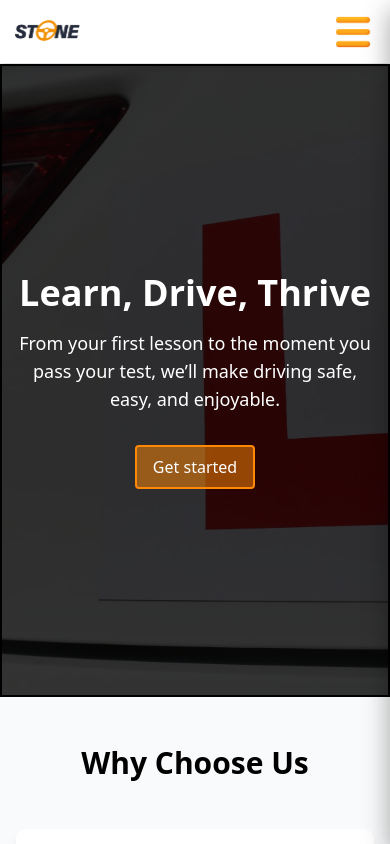
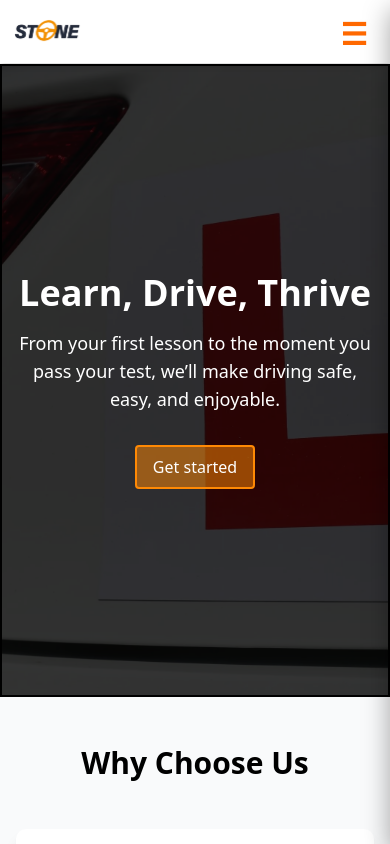
Before and after one commit to Salik689/stone-driving, a Next.js app: page / in a window 390 px wide. Shown: the top 844 px of the page. Built offline with nearby package versions, Linux system fonts and the light colour scheme.

Commit message:
menu btn

```diff
--- a/app/components/Navbar.css
+++ b/app/components/Navbar.css
@@ -77,11 +77,10 @@ header {
         display: block;
         position: absolute;
         right: 12px;
+         top: 10px;
     }
 
-    .menu-closeBtn {
-        top: 10px;
-    }
+
 
     .mobile-nav.open-menu {
         transform: translateX(0);
--- a/app/components/Navbar.js
+++ b/app/components/Navbar.js
@@ -25,12 +25,20 @@ const Navbar = () => {
             <li><a href="#">Contact</a></li>
           </ul>
         </nav>
-        <button className=" menuBtns menu-openBtn" onClick={toggleMenu} >
-         <Image src="/image/ui/menu.png" alt="menu" width={50} height={50} />
+        <button className=" menuBtns menu-openBtn inline-flex items-center justify-center
+            text-orange-500 text-3xl font-bold
+            w-12 h-12 rounded-lg cursor-pointer select-none
+            hover:bg-orange-500/10 hover:text-orange-600
+            transition-all duration-200 " onClick={toggleMenu} >
+          ☰
         </button>
         <nav ref={menuRef} className={` mobile-nav ${menu ? 'open-menu' : 'close-menu'}`}>
-          <button className=" menuBtns menu-closeBtn" onClick={toggleMenu} >
-            <Image src="/image/ui/close.png" alt="menu" width={50} height={50} />
+          <button className=" menuBtns menu-closeBtn inline-flex items-center justify-center
+            text-orange-500 text-3xl font-bold
+            w-12 h-12 rounded-lg cursor-pointer select-none
+            hover:bg-orange-500/10 hover:text-orange-600
+            transition-all duration-200 " onClick={toggleMenu} >
+            ✕
           </button>
           <ul>
             <li><a href="/">Home</a></li>
--- a/app/globals.css
+++ b/app/globals.css
@@ -1,8 +1,11 @@
 @import "tailwindcss";
 
+html,
 body {
   margin: 0;
-
+  padding: 0;
+  max-width: 100vw;
+  overflow-x: hidden;
 }
 
 * {
```
Lines whose indentation alone changed are shown as unchanged.
